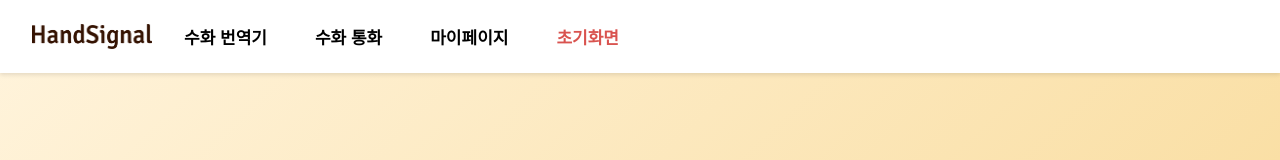
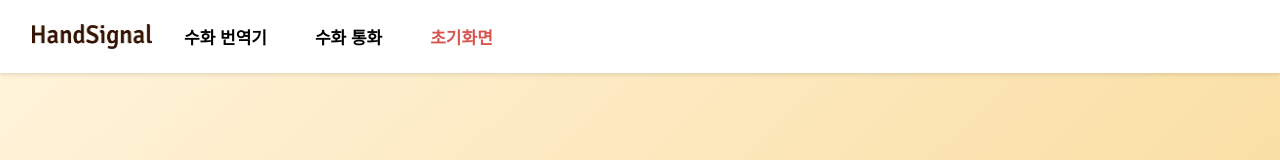
Before and after one commit to HandSignal/frontend, a React (Create React App) app in the folder handsignal/: page /page1 in a window 1280 px wide. Shown: the top 160 px of the page. Built offline with nearby package versions, Linux system fonts and the light colour scheme.

Commit message:
[Fix] 마이페이지 삭제

```diff
--- a/handsignal/src/pages/Nav.tsx
+++ b/handsignal/src/pages/Nav.tsx
@@ -56,12 +56,6 @@ const Nav: React.FC = () => {
           수화 통화
         </button>
         <button
-          onClick={() => navigate("/mypage")}
-          className={styles.navButton}
-        >
-          마이페이지
-        </button>
-        <button
           onClick={handleLogout}
           className={`${styles.navButton} ${styles.logoutButton}`}
         >
```
